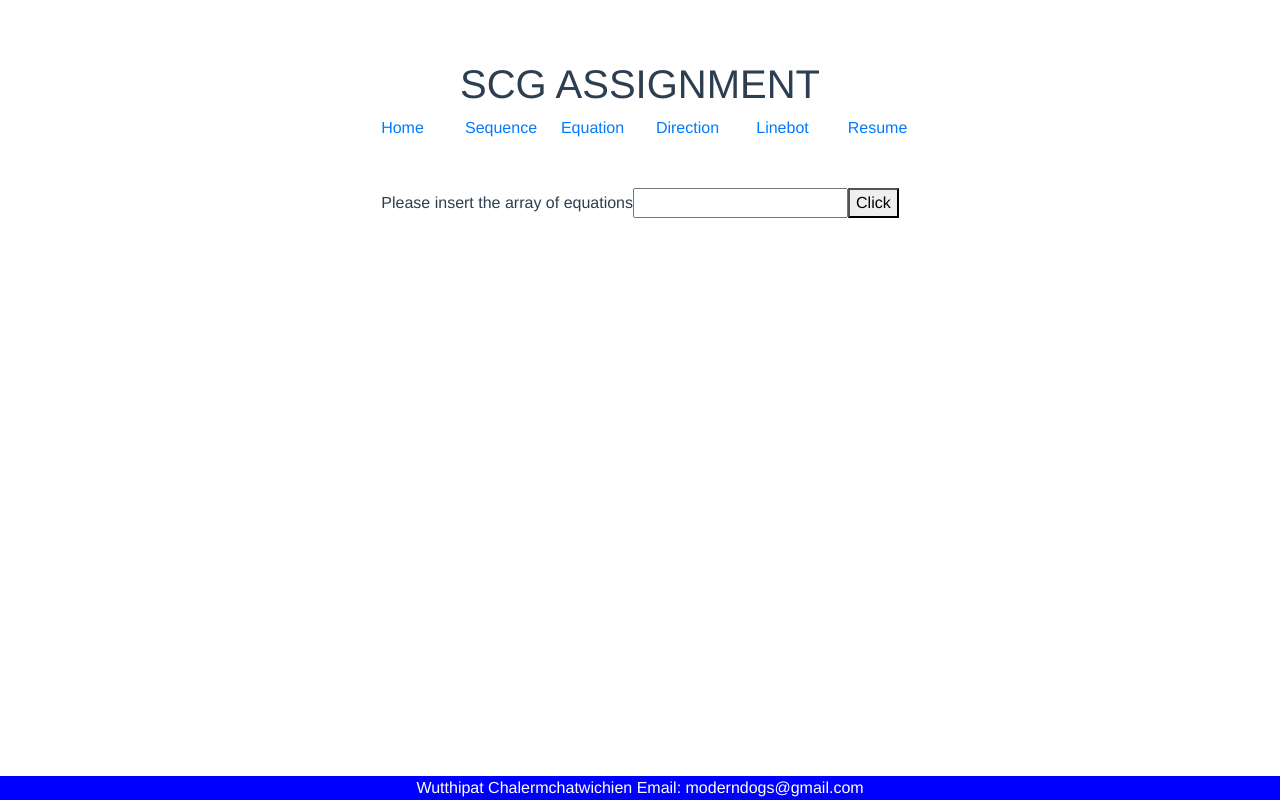
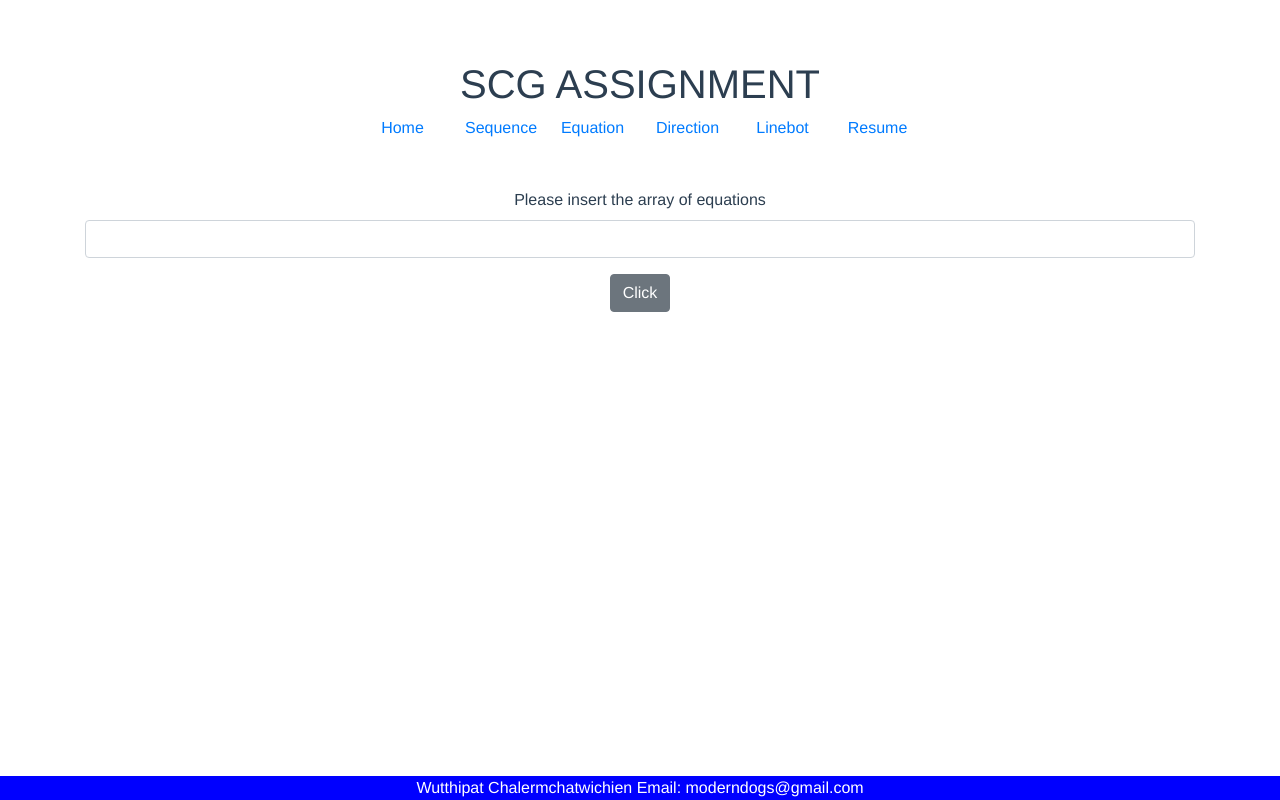
Before and after one commit to wutthipat-ch/doscg-frontend, a Vue app: page /#/equation in a window 1280 px wide. Built offline with nearby package versions, Linux system fonts and the light colour scheme.

Commit message:
Create equation route

```diff
--- a/src/components/Equation.vue
+++ b/src/components/Equation.vue
@@ -1,10 +1,11 @@
 <template>
-  <div>
+  <div class='container'>
     <label for='inputEquation'>Please insert the array of equations</label>
-    <input id='inputEquation' type='text' v-model="equationStr" v-on:input='checkInputEmpty'>
-    <button type='button' v-on:click='sendRequest'>Click</button>
-    <br/>
-    <label>{{respStr}}</label>
+    <b-input class='mb-3' id='inputEquation' type='text' v-model="equationStr" v-on:input='checkInputEmpty' />
+    <b-button class='mb-3' type='button' v-on:click='sendRequest'>Click</b-button>
+    <div>
+      <label>{{respStr2}}</label>
+    </div>
   </div>
 </template>
 
@@ -12,10 +13,12 @@
 import axios from 'axios'
 export default {
   name: "equation",
+  components: {
+  },
   data: function() {
     return {
       equationStr: '',
-      respStr: ''
+      respStr2: ''
     }
   },
   methods: {
@@ -26,12 +29,30 @@ export default {
         })
         console.log(equations);
         const res = await axios.post('http://localhost:3000/api/equations', { equations })
-        if (!res.data) this.respStr = 'There is no solution for these eqautions'
-        else this.respStr = JSON.stringify(res.data)
+        if (!res.data) this.respStr2 = 'There is no solution for these eqautions'
+        else this.respStr2 = JSON.stringify(res.data)
     },
     checkInputEmpty() {
-      if (this.equationStr.length === 0) this.respStr = ''
+      if (this.equationStr.length === 0) this.respStr2 = ''
     }
+  },
+  mounted: function() {
+    if (localStorage.getItem('equationStr')) this.equationStr = JSON.parse(localStorage.getItem('equationStr'));
+    if (localStorage.getItem('respStr2')) this.respStr2 = JSON.parse(localStorage.getItem('respStr2'));
+  },
+  watch: {
+    equationStr: {
+      handler() {
+        localStorage.setItem('equationStr', JSON.stringify(this.equationStr));
+      },
+      deep: true,
+    },
+    respStr2: {
+      handler() {
+        localStorage.setItem('respStr2', JSON.stringify(this.respStr2));
+      },
+      deep: true,
+    },
   }
 }
 </script>
```
